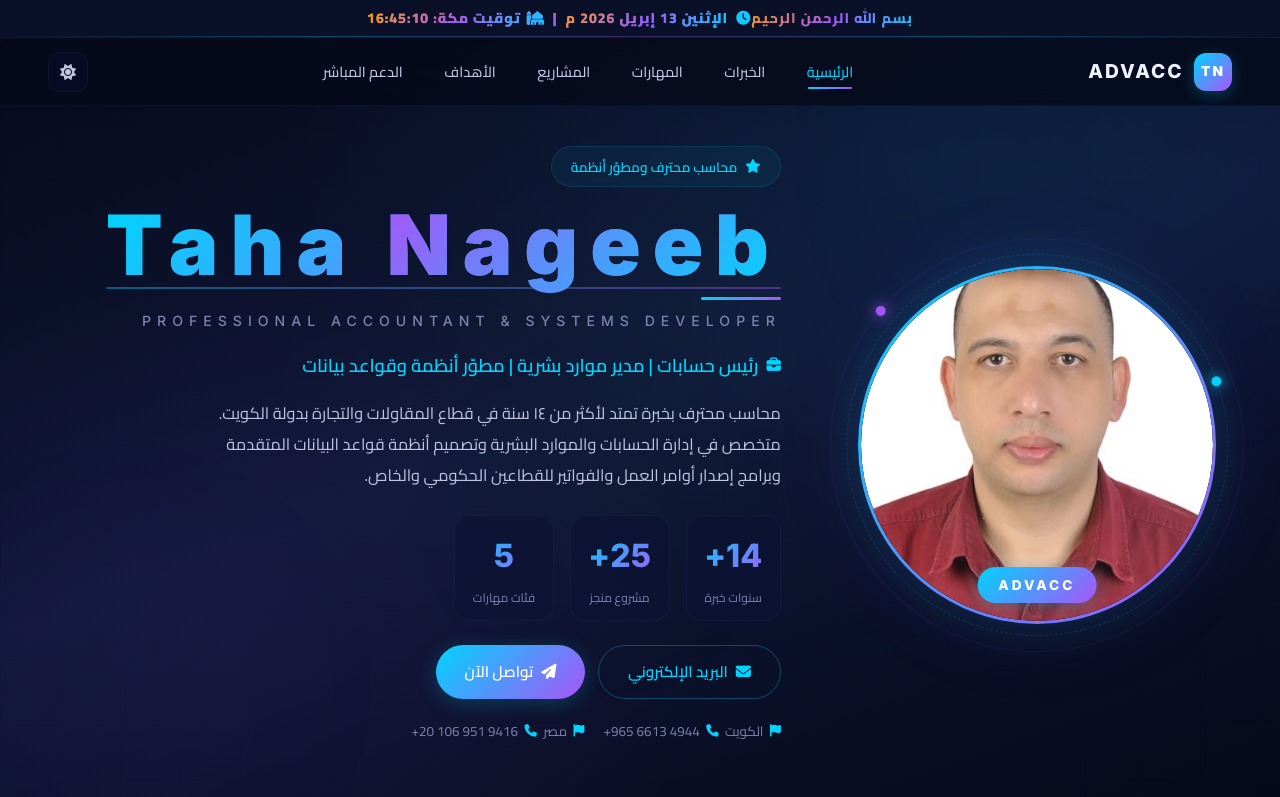
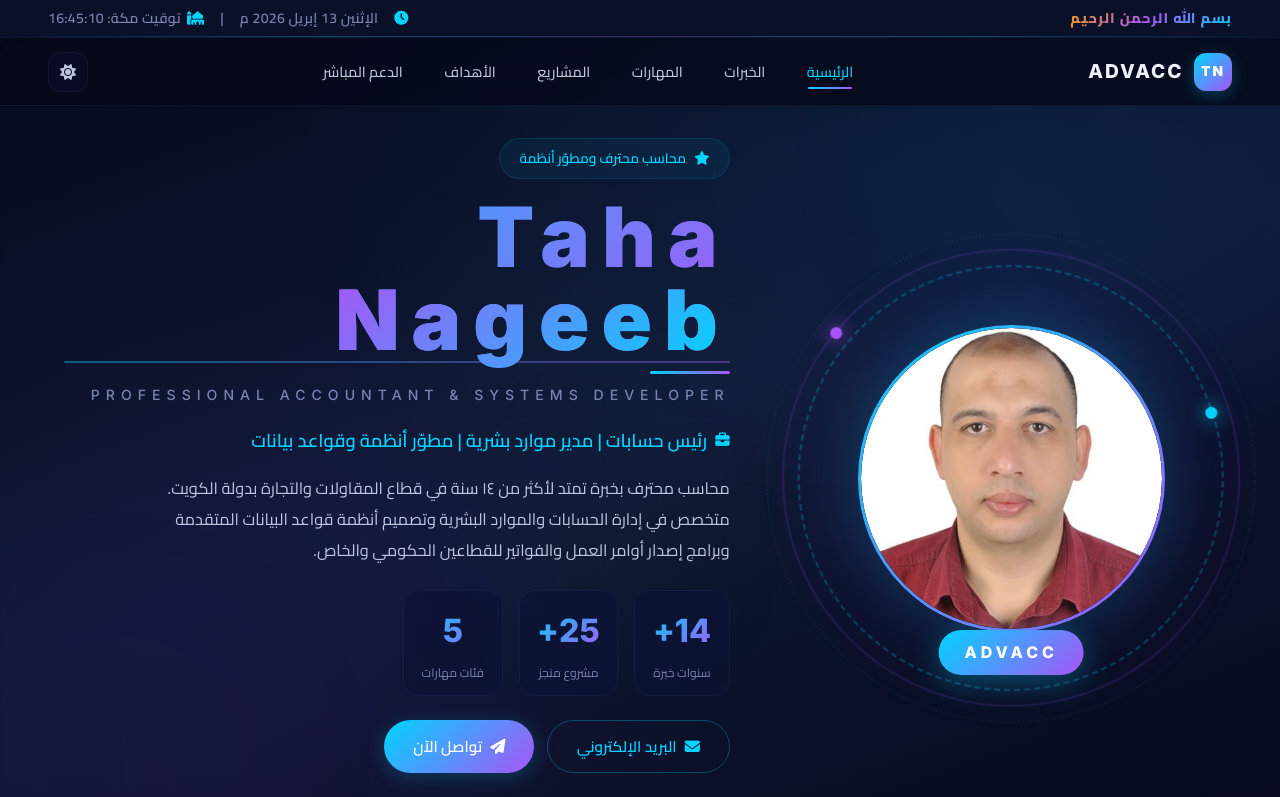
Before and after one commit to MahmoudNageeb/portfolio, a Next.js app: page / in a window 1280 px wide. Shown: the top 797 px of the page. Built offline with nearby package versions, Linux system fonts and the light colour scheme.

Commit message:
Update globals.css

```diff
--- a/app/globals.css
+++ b/app/globals.css
@@ -64,22 +64,31 @@ img{max-width:100%;display:block}
 /* ================ TOP BAR ================ */
 .topbar{
   position:fixed;top:0;left:0;right:0;height:var(--top-h);z-index:1001;
-  display:flex;align-items:center;justify-content:center;
+  display:flex;align-items:center;justify-content:space-between;
   background:var(--bg-1);
   border-bottom:1px solid var(--brd);
   font-size:clamp(.72rem,1.4vw,.88rem);color:var(--tx-2);font-weight:600;
   letter-spacing:.3px;overflow:hidden;
   transition:background .4s;
+  padding:0 clamp(1rem,4vw,3rem);
 }
 .topbar::before{
   content:'';position:absolute;bottom:0;left:0;right:0;height:1px;
   background:linear-gradient(90deg,transparent,var(--c1),var(--c2),var(--c1),transparent);
   opacity:.3;
 }
-.topbar span{
+.topbar span:first-child{
   background:linear-gradient(135deg, var(--c4), var(--c2), var(--c1));
   -webkit-background-clip:text;-webkit-text-fill-color:transparent;background-clip:text;
   font-weight:800;font-family:var(--font-ar);letter-spacing:1px;
+}
+.topbar-dates{
+  display:flex;
+  align-items:center;
+  gap:.5rem;
+}
+.topbar-dates i{
+  color:var(--c1);
 }
 
 /* ================ NAVBAR ================ */
@@ -259,29 +268,106 @@ img{max-width:100%;display:block}
 .hero-ph:hover{color:var(--tx-0)}
 .hero-ph i{color:var(--c1);font-size:.78rem}
 
-.pc-wrap{position:relative;width:clamp(280px,28vw,400px);height:clamp(280px,28vw,400px);animation:fade-up .7s ease .1s both}
-.pc-ring{position:absolute;border-radius:50%;border:1.5px solid;animation:ring-r 28s linear infinite}
-.pc-ring:nth-child(1){inset:-12px;border-color:rgba(0,212,255,.2);border-style:dashed}
-.pc-ring:nth-child(2){inset:-28px;border-color:rgba(168,85,247,.12);animation-direction:reverse;animation-duration:40s}
-.pc-ring:nth-child(3){inset:-44px;border-color:rgba(34,197,94,.06);animation-duration:52s;border-style:dotted}
-.pc-dot{position:absolute;width:10px;height:10px;border-radius:50%;top:-5px;left:50%;margin-left:-5px}
-.pc-ring:nth-child(1) .pc-dot{background:var(--c1);box-shadow:0 0 14px var(--c1)}
-.pc-ring:nth-child(2) .pc-dot{background:var(--c2);box-shadow:0 0 14px var(--c2)}
+/* Updated PC Wrap - Larger circle, smaller image */
+.pc-wrap {
+  position: relative;
+  width: clamp(320px, 32vw, 460px);
+  height: clamp(320px, 32vw, 460px);
+  animation: fade-up .7s ease .1s both;
+}
 
-.pc-img{
-  width:100%;height:100%;border-radius:50%;overflow:hidden;position:relative;
-  border:3px solid transparent;background-origin:border-box;
-  background-clip:padding-box,border-box;
-  background-image:linear-gradient(var(--bg-0),var(--bg-0)),var(--grd);
-  box-shadow:0 0 50px rgba(0,212,255,.15),0 0 100px rgba(168,85,247,.08);
+.pc-ring {
+  position: absolute;
+  border-radius: 50%;
+  border: 2px solid;
+  animation: ring-r 28s linear infinite;
 }
-[data-theme="light"] .pc-img{background-image:linear-gradient(var(--bg-0),var(--bg-0)),var(--grd)}
-.pc-img img,.pc-img .profile-image{width:100%;height:100%;object-fit:cover;border-radius:50%}
-.pc-label{
-  position:absolute;bottom:6%;left:50%;transform:translateX(-50%);
-  background:var(--grd);color:#fff;padding:.35rem 1.3rem;border-radius:50px;
-  font-family:var(--font-en);font-weight:800;font-size:clamp(.7rem,1.2vw,.85rem);
-  letter-spacing:3px;box-shadow:0 4px 20px rgba(0,212,255,.3);z-index:3;
+
+.pc-ring:nth-child(1) {
+  inset: -8px;
+  border-color: rgba(0, 212, 255, .25);
+  border-style: dashed;
+}
+
+.pc-ring:nth-child(2) {
+  inset: -24px;
+  border-color: rgba(168, 85, 247, .15);
+  animation-direction: reverse;
+  animation-duration: 40s;
+}
+
+.pc-ring:nth-child(3) {
+  inset: -40px;
+  border-color: rgba(34, 197, 94, .08);
+  animation-duration: 52s;
+  border-style: dotted;
+}
+
+.pc-dot {
+  position: absolute;
+  width: 12px;
+  height: 12px;
+  border-radius: 50%;
+  top: -6px;
+  left: 50%;
+  margin-left: -6px;
+}
+
+.pc-ring:nth-child(1) .pc-dot {
+  background: var(--c1);
+  box-shadow: 0 0 18px var(--c1);
+}
+
+.pc-ring:nth-child(2) .pc-dot {
+  background: var(--c2);
+  box-shadow: 0 0 18px var(--c2);
+}
+
+.pc-img {
+  width: 75%;
+  height: 75%;
+  position: absolute;
+  top: 12.5%;
+  left: 12.5%;
+  border-radius: 50%;
+  overflow: hidden;
+  border: 3px solid transparent;
+  background-origin: border-box;
+  background-clip: padding-box, border-box;
+  background-image: linear-gradient(var(--bg-0), var(--bg-0)), var(--grd);
+  box-shadow: 0 0 60px rgba(0, 212, 255, .2), 0 0 120px rgba(168, 85, 247, .1);
+  z-index: 2;
+}
+
+[data-theme="light"] .pc-img {
+  background-image: linear-gradient(var(--bg-0), var(--bg-0)), var(--grd);
+}
+
+.pc-img img,
+.pc-img .profile-image {
+  width: 100%;
+  height: 100%;
+  object-fit: cover;
+  border-radius: 50%;
+  object-position: center 30%;
+}
+
+.pc-label {
+  position: absolute;
+  bottom: 2%;
+  left: 50%;
+  transform: translateX(-50%);
+  background: var(--grd);
+  color: #fff;
+  padding: 0.5rem 1.6rem;
+  border-radius: 50px;
+  font-family: var(--font-en);
+  font-weight: 800;
+  font-size: clamp(0.8rem, 1.4vw, 1rem);
+  letter-spacing: 4px;
+  box-shadow: 0 6px 30px rgba(0, 212, 255, .35);
+  z-index: 3;
+  white-space: nowrap;
 }
 
 .btn-p{
@@ -925,7 +1011,9 @@ img{max-width:100%;display:block}
 }
 @media(max-width:768px){
   .hero{padding-top:calc(var(--top-h) + var(--nav-h) + 1rem)}
-  .pc-wrap{width:240px;height:240px}
+  .pc-wrap{width:280px;height:280px}
+  .pc-img{width:70%;height:70%;top:15%;left:15%}
+  .pc-label{padding:0.4rem 1.2rem;font-size:0.75rem;letter-spacing:3px;bottom:1%}
   .hero-stats{gap:.45rem} .h-stat{padding:.55rem .8rem;min-width:80px}
   .cgrid{grid-template-columns:1fr}
   .timeline{padding-right:1.8rem}
@@ -945,7 +1033,9 @@ img{max-width:100%;display:block}
   html{font-size:15px}
   .navbar{padding:0 .8rem;--nav-h:60px}
   .topbar{--top-h:34px}
-  .pc-wrap{width:210px;height:210px}
+  .pc-wrap{width:240px;height:240px}
+  .pc-img{width:68%;height:68%;top:16%;left:16%}
+  .pc-label{padding:0.35rem 1rem;font-size:0.7rem;letter-spacing:2px}
   .hero-stats{flex-direction:row;flex-wrap:wrap;justify-content:center}
   .h-stat{min-width:calc(50% - .3rem);flex:1 1 calc(50% - .3rem)}
   .hero-cta{flex-direction:column;align-items:center}
@@ -968,6 +1058,7 @@ img{max-width:100%;display:block}
 }
 @media(max-width:360px){
   html{font-size:14px}
-  .pc-wrap{width:180px;height:180px}
+  .pc-wrap{width:200px;height:200px}
+  .pc-img{width:65%;height:65%;top:17.5%;left:17.5%}
 }
 @media print{.navbar,.topbar,.btt,.s-prog,.mob-menu,.page-loader{display:none!important}body{background:#fff;color:#000}}
```
